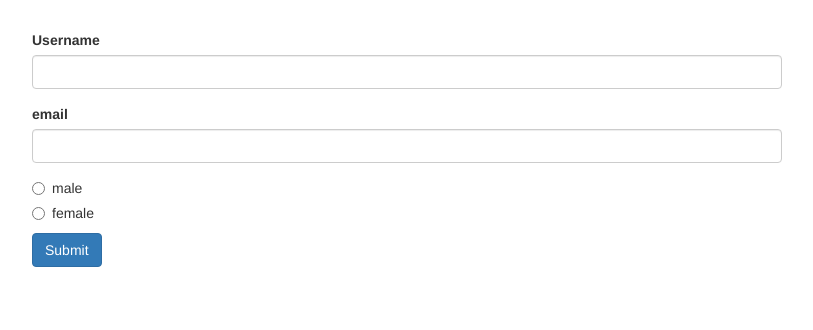
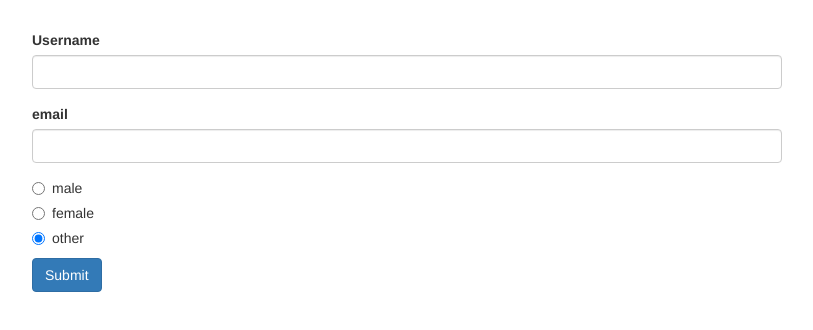
Before and after one commit to jwkuchta/angular-udemy-forms-reactive, an Angular app: page / in a window 1280 px wide. Shown: the top 330 px of the page, without its empty margins (233-1046 px from the left). Built offline with nearby package versions, Linux system fonts and the light colour scheme.

Commit message:
added form validations

```diff
--- a/src/app/app.component.css
+++ b/src/app/app.component.css
@@ -1,3 +1,7 @@
 .container {
   margin-top: 30px;
 }
+
+.help-block {
+  color: red
+}
--- a/src/app/app.component.html
+++ b/src/app/app.component.html
@@ -1,30 +1,47 @@
 <div class="container">
   <div class="row">
     <div class="col-xs-12 col-sm-10 col-md-8 col-sm-offset-1 col-md-offset-2">
-      <form>
+      <form [formGroup]='signupForm' (ngSubmit)="onSubmit()">
         <div class="form-group">
           <label for="username">Username</label>
           <input
             type="text"
             id="username"
+            formControlName="username"
             class="form-control">
+          <span
+          *ngIf="!signupForm.get('username').valid && signupForm.get('username').touched"
+          class="help-block">Please enter a valid username</span>
         </div>
         <div class="form-group">
           <label for="email">email</label>
           <input
             type="text"
             id="email"
+            formControlName="email"
             class="form-control">
+          <span
+          *ngIf="!signupForm.get('email').valid && signupForm.get('email').touched"
+          class="help-block">Please enter a valid email</span>
         </div>
         <div class="radio" *ngFor="let gender of genders">
           <label>
             <input
               type="radio"
+              formControlName="gender"
               [value]="gender">{{ gender }}
           </label>
         </div>
+        <span
+        *ngIf="!signupForm.valid && signupForm.touched"
+        class="help-block">Info missing or invalid</span>
         <button class="btn btn-primary" type="submit">Submit</button>
       </form>
     </div>
   </div>
 </div>
+
+<!-- [formGroup] to synchronize with the form me created programmactically in Typescript -->
+<!-- formControlName - what name does this part of the form have in my Typescript form -->
+<!-- required won't work here because we are not configuring the form here
+but rather synchronizing it with the Typescript file. We add "Validators" in Typescript form object instead -->
--- a/src/app/app.component.ts
+++ b/src/app/app.component.ts
@@ -1,5 +1,5 @@
 import { Component, OnInit } from '@angular/core'
-import { FormGroup, FormControl } from '@angular/forms'
+import { FormGroup, FormControl, Validators } from '@angular/forms'
 
 @Component({
   selector: 'app-root',
@@ -7,16 +7,22 @@ import { FormGroup, FormControl } from '@angular/forms'
   styleUrls: ['./app.component.css']
 })
 export class AppComponent implements OnInit {
-  genders = ['male', 'female'];
+  genders = ['male', 'female', 'other'];
   signupForm: FormGroup
 
   // we will initialize the form here, before the form is rendered
   ngOnInit() {
     this.signupForm = new FormGroup({
       // here we add the controlls, which are key-value pairs
-      'username': new FormControl(null),
-      'email': new FormControl(null),
+      'username': new FormControl(null, Validators.required),
+      'email': new FormControl(null, [Validators.required, Validators.email]),
       'gender': new FormControl('other')
     })
   }
+
+  // we don't need to get a form via local reference like we did in tda
+  // because we created the form in Typescript, and we already have access to it
+  onSubmit() {
+    console.log(this.signupForm)
+  }
 }
```
